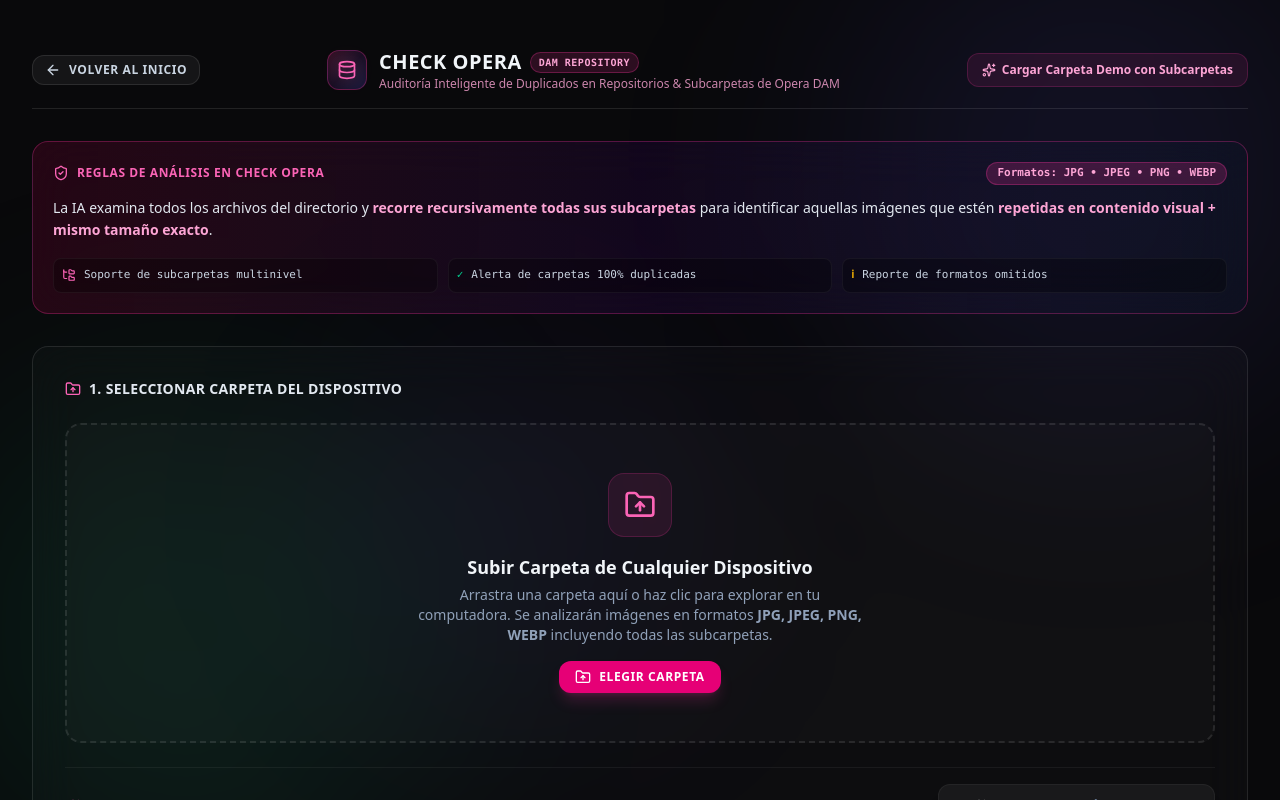
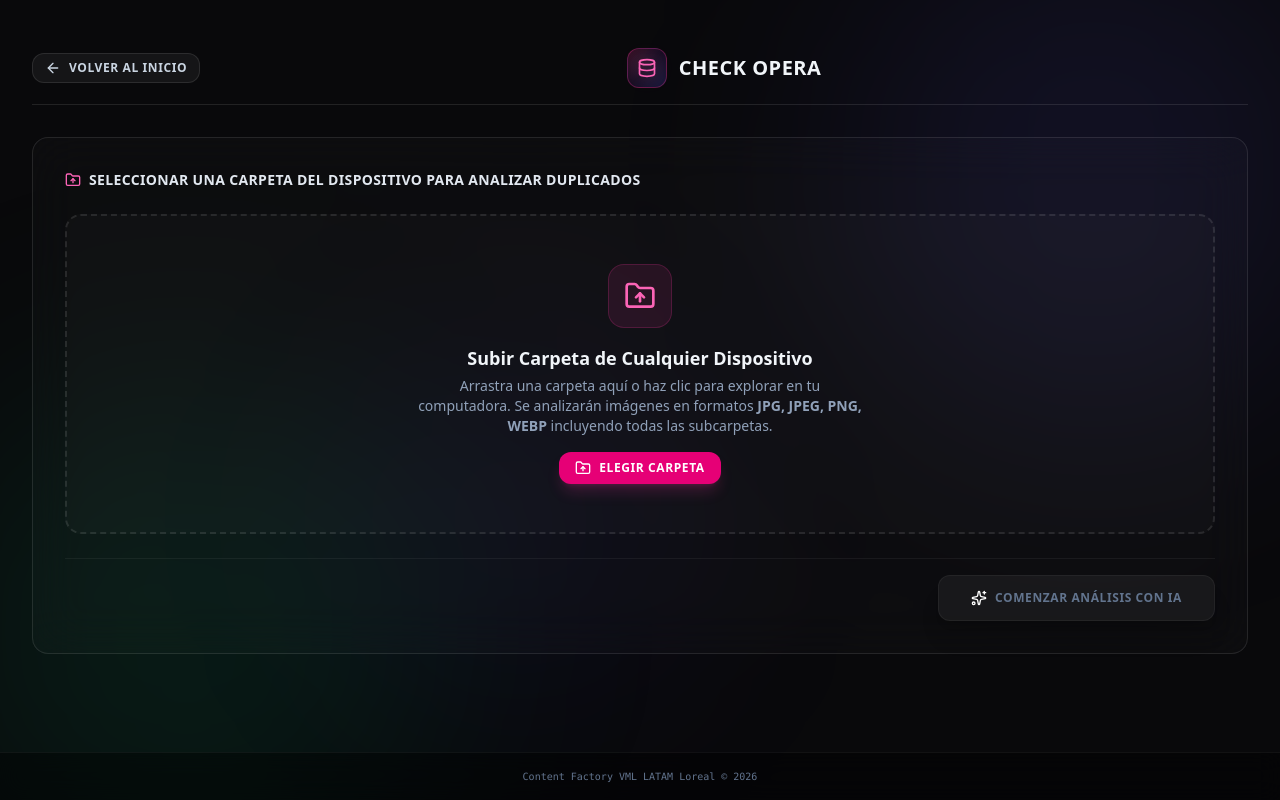
Before and after one commit to lucasdg83/Validaror-PDPs, a React (Vite) app: page / in a window 1280 px wide. Both pictures are taken after a click on the button "ABRIR CHECK OPERA". Shown: the top 800 px of the page. Built offline with nearby package versions, Linux system fonts and the light colour scheme.

Commit message:
refactor: simplify CheckOperaDropZone component
Remove unused icons, demo generation logic, and the country prop to streamline the component and reduce code complexity.

```diff
--- a/src/components/CheckOperaDropZone.tsx
+++ b/src/components/CheckOperaDropZone.tsx
@@ -7,16 +7,11 @@
   Image as ImageIcon,
   Trash2,
   Sparkles,
-  ShieldCheck,
-  FolderTree,
-  AlertTriangle,
   FolderOpen,
   Database,
-  Layers,
 } from 'lucide-react';
 import {
   scanAndAnalyzeOperaFolder,
-  generateDemoOperaFiles,
   ALLOWED_IMAGE_EXTENSIONS,
 } from '../utils/operaChecker';
 import { CheckOperaReportModal } from './CheckOperaReportModal';
@@ -27,7 +22,6 @@
 }
 
 export const CheckOperaDropZone: React.FC<CheckOperaDropZoneProps> = ({
-  country,
   onBack,
 }) => {
   const [selectedFiles, setSelectedFiles] = useState<File[]>([]);
@@ -116,23 +110,6 @@
     }
   };
 
-  // Load sample demo folder (includes subfolders, 100% redundant folder, and non-image omitted files)
-  const handleLoadDemo = async () => {
-    setIsAnalyzing(true);
-    setAnalysisStatus('Generando estructura demo con subcarpetas, carpetas redundantes y formatos varios...');
-    try {
-      const demoFiles = await generateDemoOperaFiles();
-      setRootFolderName('Opera_DAM_Export_Demo');
-      setSelectedFiles(demoFiles);
-      setValidationAlert(null);
-    } catch (e) {
-      console.error('Error generating demo:', e);
-    } finally {
-      setIsAnalyzing(false);
-      setAnalysisStatus('');
-    }
-  };
-
   const handleClear = () => {
     setSelectedFiles([]);
     setRootFolderName('');
@@ -159,60 +136,13 @@
             <Database className="w-5 h-5 text-pink-400 drop-shadow-[0_0_8px_rgba(244,114,182,0.4)]" />
           </div>
           <div>
-            <div className="flex items-center gap-2">
             <h2 className="text-lg sm:text-xl font-bold text-slate-100 uppercase tracking-wide">
               Check Opera
             </h2>
-              <span className="px-2 py-0.5 rounded-full bg-pink-500/15 border border-pink-500/30 text-pink-300 text-[10px] font-mono font-bold tracking-wider uppercase">
-                DAM Repository
-              </span>
-            </div>
-            <p className="text-xs text-pink-300/80 font-medium">
-              Auditoría Inteligente de Duplicados en Repositorios & Subcarpetas de Opera DAM
-            </p>
           </div>
         </div>
 
-        <button
-          onClick={handleLoadDemo}
-          disabled={isAnalyzing}
-          className="flex items-center gap-1.5 px-3.5 py-2 rounded-xl bg-pink-500/10 hover:bg-pink-500/20 text-pink-300 border border-pink-500/20 text-xs font-semibold transition-colors"
-        >
-          <Sparkles className="w-3.5 h-3.5" />
-          <span>Cargar Carpeta Demo con Subcarpetas</span>
-        </button>
-      </div>
-
-      {/* Strict Rules & Parameters Callout Card */}
-      <div className="p-4 sm:p-5 rounded-2xl bg-gradient-to-r from-pink-950/40 via-purple-950/20 to-slate-900/40 border border-pink-500/30 backdrop-blur-xl space-y-3">
-        <div className="flex items-center justify-between">
-          <div className="flex items-center gap-2 text-pink-400 font-bold text-xs uppercase tracking-wider">
-            <ShieldCheck className="w-4 h-4 text-pink-400" />
-            <span>Reglas de Análisis en Check Opera</span>
-          </div>
-          <span className="px-2.5 py-0.5 rounded-full bg-pink-500/20 text-pink-300 text-[11px] font-mono font-bold border border-pink-500/30">
-            Formatos: JPG • JPEG • PNG • WEBP
-          </span>
-        </div>
-
-        <p className="text-xs sm:text-sm text-slate-200 leading-relaxed">
-          La IA examina todos los archivos del directorio y <strong className="text-pink-300">recorre recursivamente todas sus subcarpetas</strong> para identificar aquellas imágenes que estén <strong className="text-pink-300">repetidas en contenido visual + mismo tamaño exacto</strong>.
-        </p>
-
-        <div className="grid grid-cols-1 sm:grid-cols-3 gap-2.5 pt-1 text-[11px] text-slate-300 font-mono">
-          <div className="p-2 rounded-lg bg-black/30 border border-white/5 flex items-center gap-2">
-            <FolderTree className="w-3.5 h-3.5 text-pink-400 flex-shrink-0" />
-            <span>Soporte de subcarpetas multinivel</span>
-          </div>
-          <div className="p-2 rounded-lg bg-black/30 border border-white/5 flex items-center gap-2">
-            <span className="text-emerald-400 font-bold">✓</span>
-            <span>Alerta de carpetas 100% duplicadas</span>
-          </div>
-          <div className="p-2 rounded-lg bg-black/30 border border-white/5 flex items-center gap-2">
-            <span className="text-amber-400 font-bold">ℹ</span>
-            <span>Reporte de formatos omitidos</span>
-          </div>
-        </div>
+        <div />
       </div>
 
       {/* Validation Alert */}
@@ -230,7 +160,7 @@
         <div className="flex items-center justify-between">
           <div className="flex items-center gap-2 text-slate-200 font-bold text-sm uppercase tracking-wide">
             <FolderUp className="w-4 h-4 text-pink-400" />
-            <span>1. Seleccionar Carpeta del Dispositivo</span>
+            <span>Seleccionar una Carpeta del Dispositivo para analizar duplicados</span>
           </div>
           {selectedFiles.length > 0 && (
             <button
@@ -365,13 +295,15 @@
 
         {/* Action Button */}
         <div className="pt-4 border-t border-white/5 flex flex-col sm:flex-row items-center justify-between gap-4">
+          <div>
+            {selectedFiles.length > 0 && (
               <div className="flex items-center gap-2 text-xs text-slate-400">
                 <Sparkles className="w-4 h-4 text-pink-400" />
                 <span>
-              {selectedFiles.length === 0
-                ? 'Sube una carpeta para habilitar el análisis de duplicados con IA.'
-                : `${validImageFiles.length} imágenes listas para chequear repetición en contenido y tamaño.`}
+                  {validImageFiles.length} imágenes listas para chequear repetición en contenido y tamaño.
                 </span>
+              </div>
+            )}
           </div>
 
           <button
```
Lines whose indentation alone changed are shown as unchanged.
